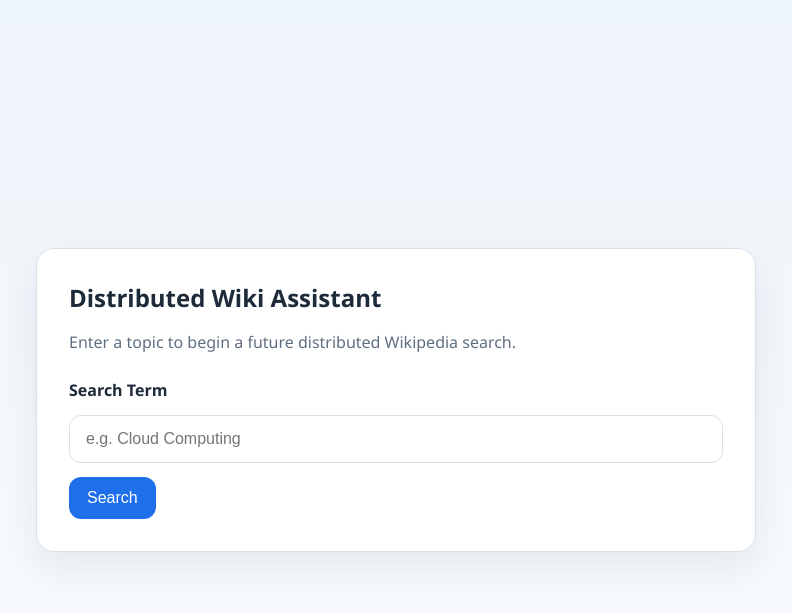
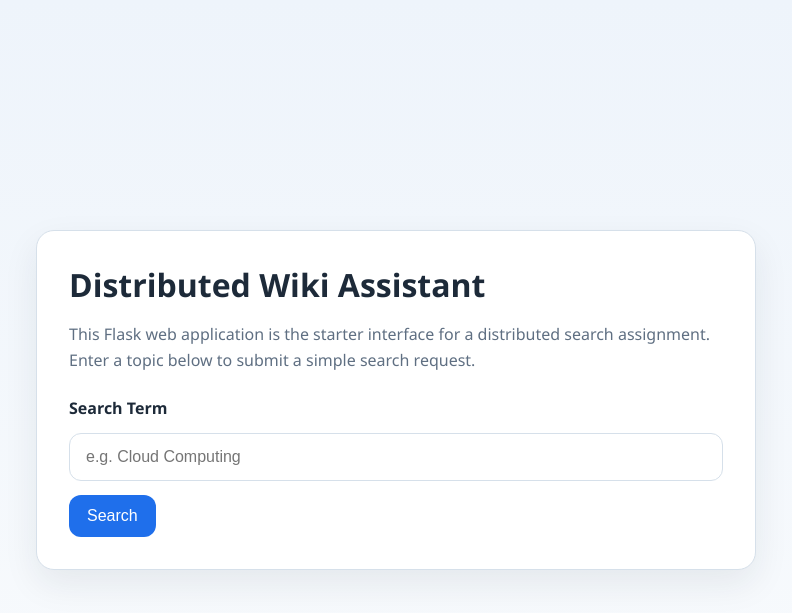
Before and after one commit to Aleksayshn/flask-wiki-assistant, a Flask app: page / in a window 1280 px wide. Shown: the top 613 px of the page, without its empty margins (244-1036 px from the left). Run offline with Flask 3, Linux system fonts and the light colour scheme.

Commit message:
add routes, valodations, styling page

```diff
--- a/app/main.py
+++ b/app/main.py
@@ -1,9 +1,9 @@
 """
 Main Flask application entry point.
 
-This module creates the web app, loads configuration, and defines the
-assignment starter routes. The structure is intentionally simple so that
-future distributed features can be added without major refactoring.
+This module creates the Flask application and defines the routes required
+for Task 1 of the assignment. The code is deliberately well-commented so
+that each part is easy to explain during marking or demonstration.
 """
 
 from flask import Flask, render_template, request
@@ -15,14 +15,18 @@
 
 def create_app() -> Flask:
     """
-    Application factory used to create and configure the Flask app.
+    Build and configure the Flask application.
 
-    Using a factory pattern keeps the project modular and makes testing
-    easier in later assignment stages.
+    The factory pattern is useful in university projects because it keeps
+    setup code separate from route logic and makes the project easier to
+    extend in later tasks.
     """
     app = Flask(__name__)
     app.config.from_object(Config)
 
+    # These service objects are placeholders for later assignment tasks.
+    # They are initialised here so the project structure already supports
+    # MySQL caching and remote execution when those features are added.
     cache_repository = CacheRepository(
         enabled=app.config["MYSQL_CACHE_ENABLED"],
         host=app.config["MYSQL_HOST"],
@@ -42,29 +46,41 @@
 
     @app.get("/")
     def index():
-        """Render the initial form page."""
-        return render_template("index.html")
+        """
+        Display the home page.
+
+        This route responds to GET / and shows a simple search form.
+        """
+        return render_template("index.html", error_message=None, previous_term="")
 
     @app.post("/search")
     def search():
         """
-        Handle the search form submission.
+        Process the submitted search term from the home page form.
 
-        For the starter assignment we intentionally return a placeholder
-        result page. The supporting service objects are still initialised
-        so they can be integrated in later milestones.
+        For Task 1, the application does not perform a real search yet.
+        Instead, it validates the input and then shows the required
+        placeholder result: "I have no clue!"
         """
         search_term = request.form.get("search_term", "").strip()
 
-        # Placeholder calls to show where caching and remote execution would fit.
-        cached_result = cache_repository.get_cached_result(search_term)
-        remote_result = remote_wiki_service.search(search_term)
+        # If the form is submitted with an empty value, re-display the home
+        # page with a clear validation message for the user.
+        if not search_term:
+            return render_template(
+                "index.html",
+                error_message="Please enter a search term before submitting.",
+                previous_term="",
+            ), 400
+
+        # Placeholder calls show where future caching and remote execution
+        # would be integrated. Their return values are not yet used in Task 1.
+        cache_repository.get_cached_result(search_term)
+        remote_wiki_service.search(search_term)
 
         return render_template(
             "result.html",
             search_term=search_term,
-            cached_result=cached_result,
-            remote_result=remote_result,
             message="I have no clue!",
         )
 
@@ -75,4 +91,10 @@
 
 
 if __name__ == "__main__":
-    app.run(host="0.0.0.0", port=8888, debug=True)
+    # The app is exposed on all network interfaces so it can be reached from
+    # the host browser when running inside an Ubuntu virtual machine.
+    app.run(
+        host=app.config["FLASK_HOST"],
+        port=app.config["FLASK_PORT"],
+        debug=True,
+    )
--- a/app/static/style.css
+++ b/app/static/style.css
@@ -41,12 +41,22 @@
 h1 {
     margin-top: 0;
     margin-bottom: 12px;
+    font-size: 2rem;
 }
 
 .lead,
 .secondary-text {
     color: var(--muted);
     line-height: 1.6;
+}
+
+.error-message {
+    margin: 20px 0 0;
+    padding: 12px 14px;
+    border: 1px solid #e7b4b4;
+    border-radius: 12px;
+    background: #fff3f3;
+    color: #9e2f2f;
 }
 
 .search-form {
--- a/app/templates/index.html
+++ b/app/templates/index.html
@@ -3,7 +3,7 @@
 <head>
     <meta charset="UTF-8">
     <meta name="viewport" content="width=device-width, initial-scale=1.0">
-    <title>Wiki Assistant</title>
+    <title>Distributed Wiki Assistant</title>
     <link rel="stylesheet" href="{{ url_for('static', filename='style.css') }}">
 </head>
 <body>
@@ -11,8 +11,14 @@
         <section class="card">
             <h1>Distributed Wiki Assistant</h1>
             <p class="lead">
-                Enter a topic to begin a future distributed Wikipedia search.
+                This Flask web application is the starter interface for a
+                distributed search assignment. Enter a topic below to submit
+                a simple search request.
             </p>
+
+            {% if error_message %}
+                <p class="error-message">{{ error_message }}</p>
+            {% endif %}
 
             <form action="{{ url_for('search') }}" method="post" class="search-form">
                 <label for="search_term">Search Term</label>
@@ -20,8 +26,8 @@
                     type="text"
                     id="search_term"
                     name="search_term"
+                    value="{{ previous_term }}"
                     placeholder="e.g. Cloud Computing"
-                    required
                 >
                 <button type="submit">Search</button>
             </form>
```
Also changed, not shown: app/templates/result.html (+5 -11 lines), README.md, 2 other files.
